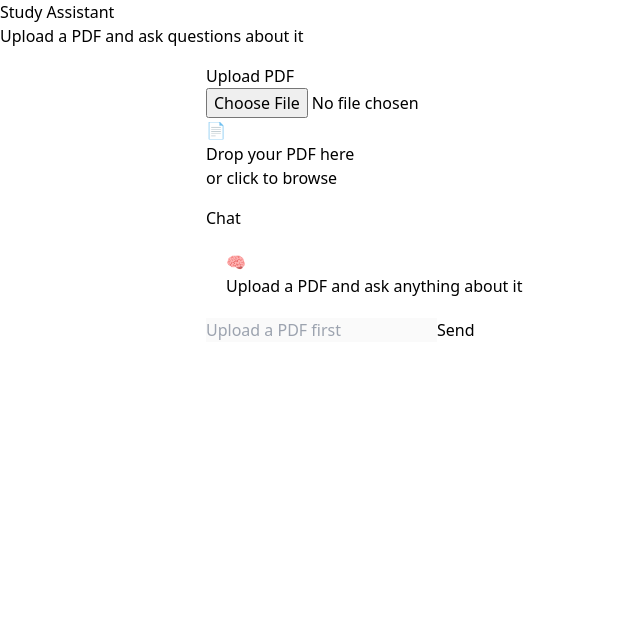
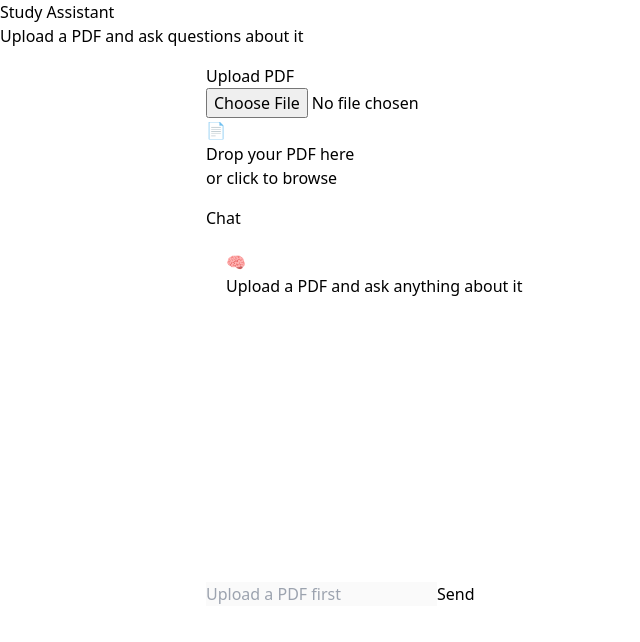
Before and after one commit to shreeyash-patil/AI-Study-Assistant, a React (Vite) app in the folder frontend/: page / in a window 1280 px wide. Shown: the top 642 px of the page, without its empty margins (0-640 px from the left). Built offline with nearby package versions, Linux system fonts and the light colour scheme.

Commit message:
add react-markdown dependency

```diff
--- a/frontend/package.json
+++ b/frontend/package.json
@@ -12,7 +12,8 @@
   "dependencies": {
     "axios": "^1.18.1",
     "react": "^19.2.7",
-    "react-dom": "^19.2.7"
+    "react-dom": "^19.2.7",
+    "react-markdown": "^10.1.0"
   },
   "devDependencies": {
     "@eslint/js": "^10.0.1",
--- a/frontend/src/components/ChatWindow.jsx
+++ b/frontend/src/components/ChatWindow.jsx
@@ -23,7 +23,7 @@ export default function ChatWindow({ onAsk, isAsking, messages, sessionId }) {
   }
 
   return (
-    <div style={{ display: 'flex', flexDirection: 'column', height: '100%', overflow: 'hidden' }}
+    <div style={{ display: 'flex', flexDirection: 'column', height: '100%', minHeight: '400px', overflow: 'hidden' }}
       className="bg-slate-900 rounded-xl border border-slate-800">
 
       <div className="p-5 border-b border-slate-800 shrink-0">
```
Also changed, not shown: 1 other file (tests, documents, lock files or other folders).
